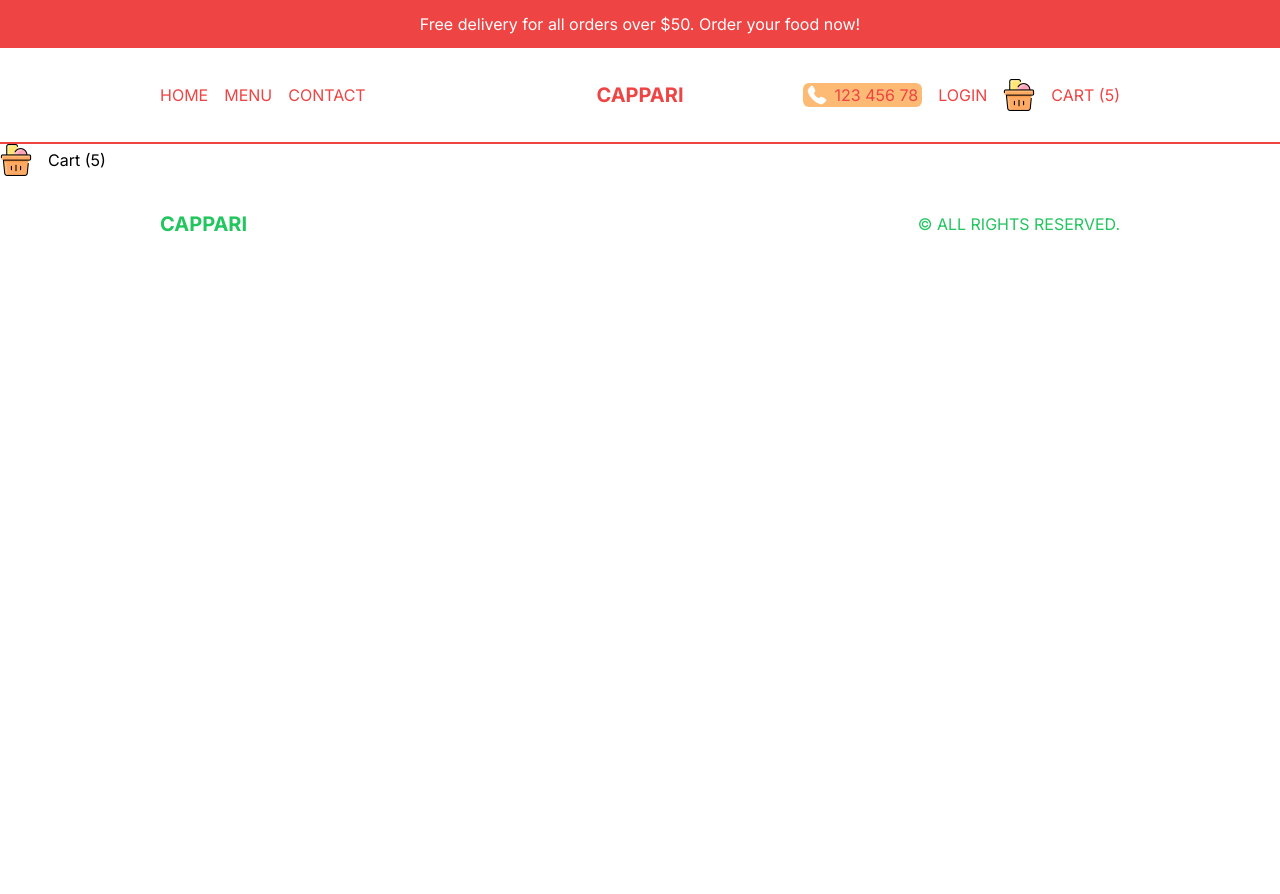
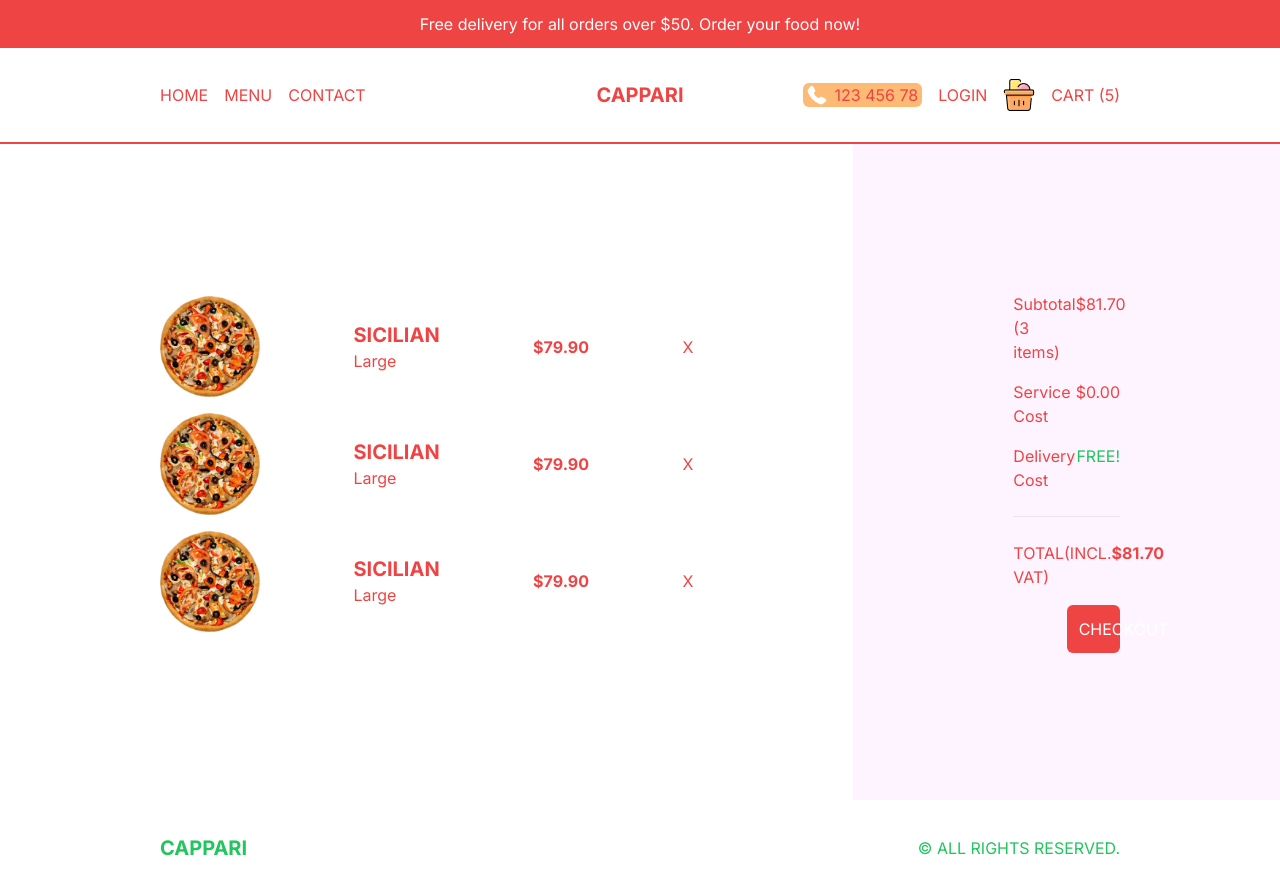
Before and after one commit to capo33/food_delivery, a Next.js app: page /Cart in a window 1280 px wide. Before the commit the page ends 800 px from the top, so only its background shows below. Built offline with nearby package versions, Linux system fonts and the light colour scheme.

Commit message:
update Navbar & create cart component

```diff
--- a/src/app/Cart/page.tsx
+++ b/src/app/Cart/page.tsx
@@ -4,12 +4,64 @@
 
 const CartPage = () => {
   return (
-    <Link href='/cart' className='flex items-center gap-4'>
-      <div className='relative w-8 h-8'>
-        <Image src='/cart.png' alt='Cart' fill />
+    <div className="h-[calc(100vh-6rem)] md:h-[calc(100vh-9rem)] flex flex-col text-red-500 lg:flex-row">
+      {/* PRODUCTS CONTAINER */}
+      <div className="h-1/2 p-4 flex flex-col justify-center overflow-scroll lg:h-full lg:w-2/3 2xl:w-1/2 lg:px-20 xl:px-40">
+        {/* SINGLE ITEM */}
+        <div className="flex items-center justify-between mb-4">
+          <Image src="/temporary/p1.png" alt="" width={100} height={100} />
+          <div className="">
+            <h1 className="uppercase text-xl font-bold">sicilian</h1>
+            <span>Large</span>
+          </div>
+          <h2 className="font-bold">$79.90</h2>
+          <span className="cursor-pointer">X</span>
+        </div>
+        {/* SINGLE ITEM */}
+        <div className="flex items-center justify-between mb-4">
+          <Image src="/temporary/p1.png" alt="" width={100} height={100} />
+          <div className="">
+            <h1 className="uppercase text-xl font-bold">sicilian</h1>
+            <span>Large</span>
+          </div>
+          <h2 className="font-bold">$79.90</h2>
+          <span className="cursor-pointer">X</span>
+        </div>
+        {/* SINGLE ITEM */}
+        <div className="flex items-center justify-between mb-4">
+          <Image src="/temporary/p1.png" alt="" width={100} height={100} />
+          <div className="">
+            <h1 className="uppercase text-xl font-bold">sicilian</h1>
+            <span>Large</span>
+          </div>
+          <h2 className="font-bold">$79.90</h2>
+          <span className="cursor-pointer">X</span>
+        </div>
       </div>
-      <span>Cart (5)</span>
-    </Link>
+      {/* PAYMENT CONTAINER */}
+      <div className="h-1/2 p-4 bg-fuchsia-50 flex flex-col gap-4 justify-center lg:h-full lg:w-1/3 2xl:w-1/2 lg:px-20 xl:px-40 2xl:text-xl 2xl:gap-6">
+        <div className="flex justify-between">
+          <span className="">Subtotal (3 items)</span>
+          <span className="">$81.70</span>
+        </div>
+        <div className="flex justify-between">
+          <span className="">Service Cost</span>
+          <span className="">$0.00</span>
+        </div>
+        <div className="flex justify-between">
+          <span className="">Delivery Cost</span>
+          <span className="text-green-500">FREE!</span>
+        </div>
+        <hr className="my-2" />
+        <div className="flex justify-between">
+          <span className="">TOTAL(INCL. VAT)</span>
+          <span className="font-bold">$81.70</span>
+        </div>
+        <button className="bg-red-500 text-white p-3 rounded-md w-1/2 self-end">
+          CHECKOUT
+        </button>
+      </div>
+    </div>
   );
 };
 
--- /dev/null
+++ b/src/components/CartIcon.tsx
@@ -0,0 +1,16 @@
+import Image from "next/image";
+import Link from "next/link";
+import React from "react";
+
+const CartIcon = () => {
+  return (
+    <Link href='/cart' className='flex items-center gap-4'>
+      <div className='relative w-8 h-8'>
+        <Image src='/cart.png' alt='Cart' fill />
+      </div>
+      <span>Cart (5)</span>
+    </Link>
+  );
+};
+
+export default CartIcon;
--- a/src/components/Navbar.tsx
+++ b/src/components/Navbar.tsx
@@ -2,12 +2,12 @@
 import React from "react";
 import Menu from "./Menu";
 import Image from "next/image";
-import CartPage from "@/app/cart/page";
+import CartIcon from "./CartIcon";
 
 const Navbar = () => {
   const user = false;
   return (
-    <div className="h-12 text-red-500 p-4 flex items-center justify-between border-b-2 border-b-red-500 uppercase md:h-24 lg:px-20 xl:px-40">
+    <div className='h-12 text-red-500 p-4 flex items-center justify-between border-b-2 border-b-red-500 uppercase md:h-24 lg:px-20 xl:px-40'>
       {/* LINKS */}
       <div className='hidden md:flex gap-4 flex-1'>
         <Link href='/'>Home</Link>
@@ -15,24 +15,24 @@
         <Link href='/contact'>Contact</Link>
       </div>
       {/* LOGO */}
-      <div className="text-xl md:font-bold flex-1 md:text-center">
+      <div className='text-xl md:font-bold flex-1 md:text-center'>
         <Link href='/'>Cappari</Link>
       </div>
       {/* MOBILE MENU */}
       <div className='md:hidden'>
         <Menu />
       </div>
-      <div className="hidden md:flex gap-4 items-center justify-end flex-1">
-        <div className="md:absolute top-3 r-2 lg:static flex items-center gap-2 cursor-pointer bg-orange-300 px-1 rounded-md">
-          <Image src="/phone.png" alt="" width={20} height={20} />
+      <div className='hidden md:flex gap-4 items-center justify-end flex-1'>
+        <div className='md:absolute top-3 r-2 lg:static flex items-center gap-2 cursor-pointer bg-orange-300 px-1 rounded-md'>
+          <Image src='/phone.png' alt='' width={20} height={20} />
           <span>123 456 78</span>
         </div>
         {!user ? (
-          <Link href="/login">Login</Link>
+          <Link href='/login'>Login</Link>
         ) : (
-          <Link href="/orders">Orders</Link>
+          <Link href='/orders'>Orders</Link>
         )}
-        <CartPage />
+        <CartIcon />
       </div>
     </div>
   );
```
